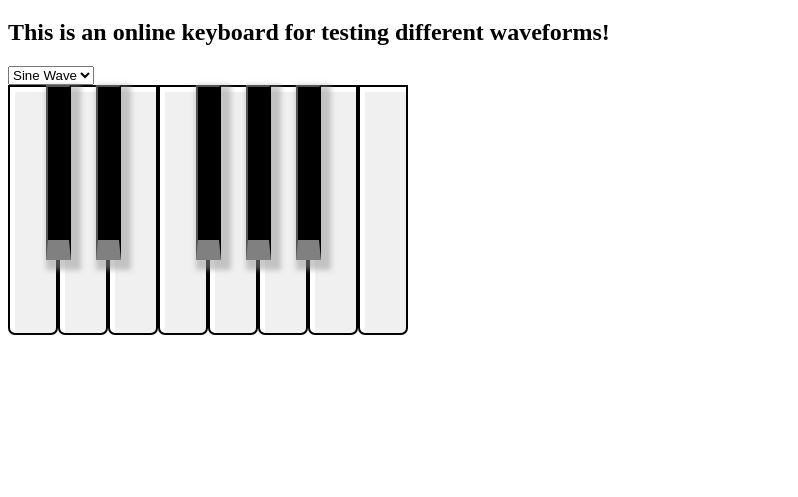
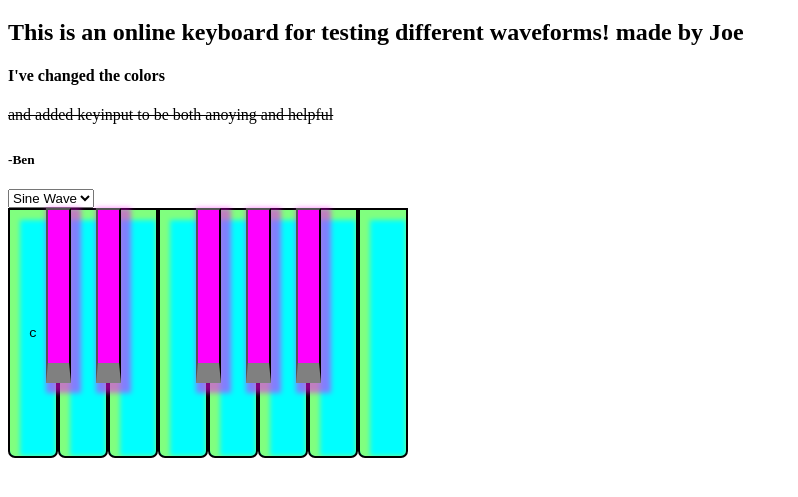
Before and after one commit to benmulhollandpsl/online-waveform-piano, a plain HTML site: page index.html in a window 1280 px wide. Shown: the part 61-558 px from the top of the page, without its empty margins (0-798 px from the left). Drawn offline with Linux system fonts and the light colour scheme.

Commit message:
destroyed Joe's beautiful CSS and started to try to make a key input player, but might need to rebuild it around his current JS and div's, might be easier to make an invisible one below his:

```diff
--- a/index.html
+++ b/index.html
@@ -7,15 +7,23 @@
     <link rel="stylesheet" href="style.css" />
     <title>Online Piano</title>
 </head>
+<body>
 <h1>Online Keyboard</h1>
-<h2>This is an online keyboard for testing different waveforms!</h2>
+<h2>This is an online keyboard for testing different waveforms! made by Joe</h2>
+<h4>I've changed the colors</h4>
+<p><strike>and added keyinput to be both anoying and helpful</strike></p>
+<h4><sub>-Ben</sub></h4>
 <select id="instrumentSelect">
     <option value="sine">Sine Wave</option>
     <option value="piano">Piano</option>
 </select>
 <div id="keyboard">
-    <button class="whitekey" style="position:absolute; left: 0;" data-pitch="261.63"></button>
+    <button class="whitekey" data-key="65" style="position:absolute; left: 0;" data-pitch="261.63">
+        <kbd>c</kbd></button>
+
     <button class="blackkey" style="position:absolute; left:37.5px" data-pitch="277.18"></button>
+
+
     <button class="whitekey" style="position:absolute; left: 50px;" data-pitch="293.66"></button>
     <button class="blackkey" style="position:absolute; left:87.5px" data-pitch="311.13"></button>
     <button class="whitekey" style="position:absolute; left: 100px;" data-pitch="329.63"></button>
@@ -32,7 +40,7 @@
 <script src="wavetables/piano.js"></script>
 <script src="script.js"></script>
 
-<body>
+
 
 </body>
 
--- a/script.js
+++ b/script.js
@@ -40,7 +40,7 @@ select.addEventListener('input', function () {
 const keys = document.querySelectorAll('button');
 
 for (key of keys) {
-    key.addEventListener("click", function () {
+    key.addEventListener("click" || "keydown", function () {
         console.log(this.dataset.pitch);
         playNote(Number(this.dataset.pitch), instrument);
     }, false);
--- a/style.css
+++ b/style.css
@@ -1,14 +1,15 @@
 #keyboard {
-    position: relative;
+    position: absolute;
+
 }
 
 .whitekey {
     outline: none;
     border-bottom-left-radius: 7px;
     border-bottom-right-radius: 7px;
-    background-color: rgb(240, 240, 240);
+    background-color: rgb(0, 255, 255);
     border: solid black 2px;
-    box-shadow: 5px 5px white inset;
+    box-shadow: 5px 5px 5px 5px rgba(255, 255, 0, .5) inset;
     width: 50px;
     height: 250px;
     z-index: 0;
@@ -17,8 +18,8 @@
 .blackkey {
     outline: none;
     border-bottom: 20px solid gray;
-    background-color: black;
-    box-shadow: 5px 5px 5px 5px rgba(150, 150, 150, .5);
+    background-color:rgb(255,0,255);
+    box-shadow: 5px 5px 5px 5px rgba(255, 0, 255, .5);
     height: 175px;
     width: 25px;
     z-index: 1;
@@ -33,3 +34,10 @@
     box-shadow: none;
     border-bottom: 10px solid gray;
 }
+
+
+
+/* .body {
+
+background-image: radial-gradient(red, green, blue);
+} */
```
